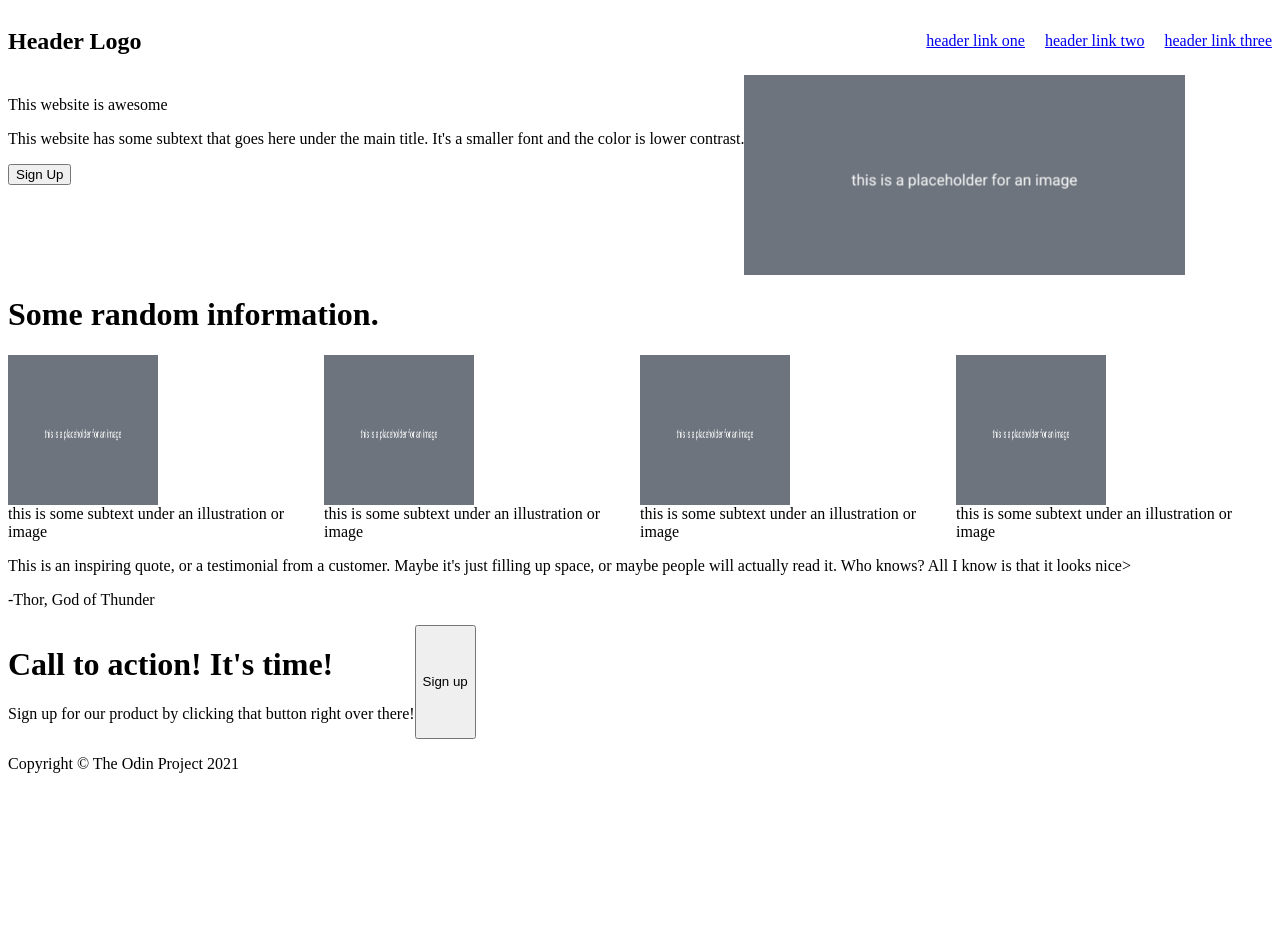
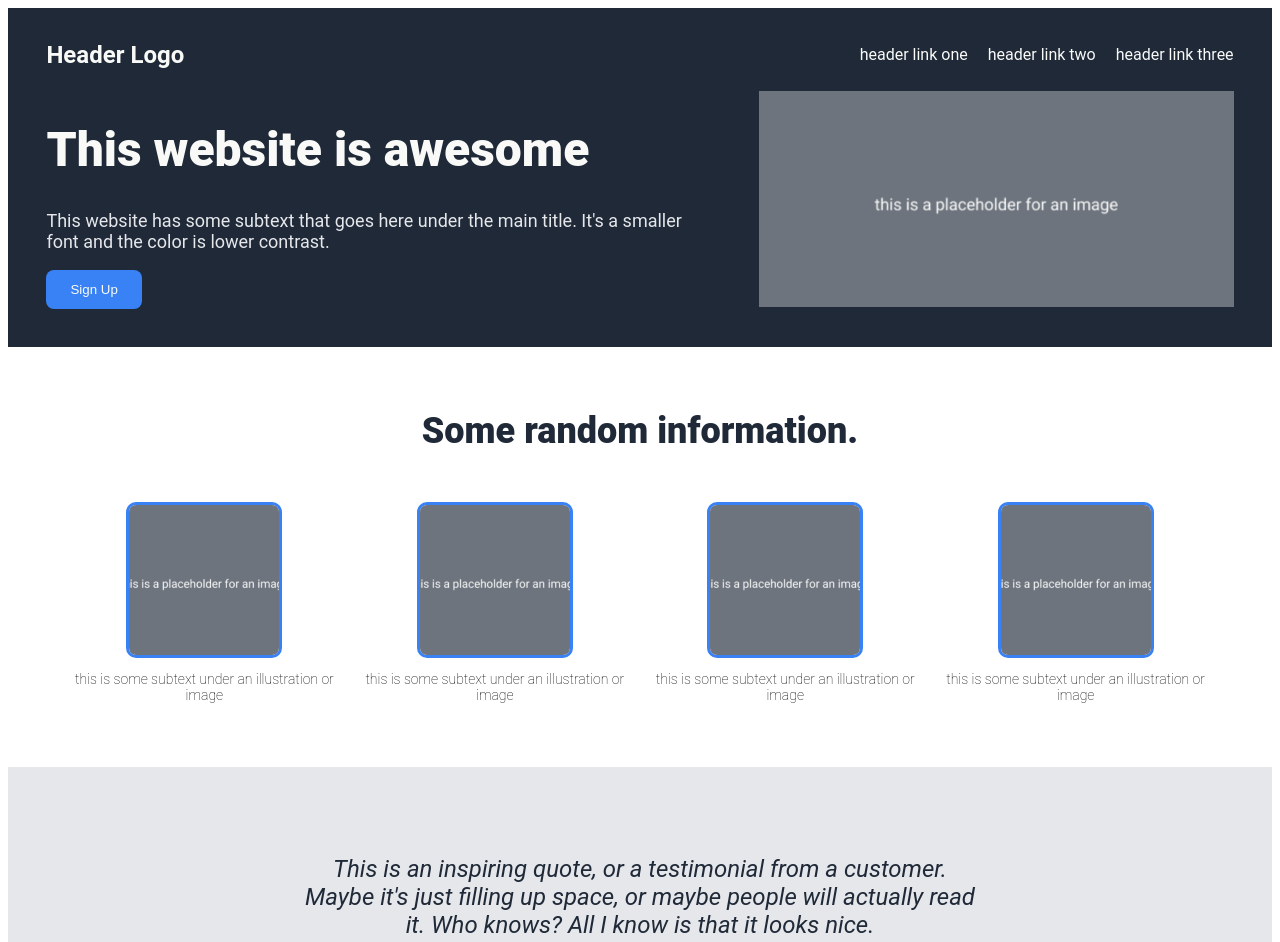
Before and after one commit to jaale98/LandingPage, a plain HTML site: page index.html in a window 1280 px wide. Shown: the top 942 px of the page. Before the commit the page ends 800 px from the top, so only its background shows below. Drawn offline with Linux system fonts and the light colour scheme.

Commit message:
finish all the css

```diff
--- a/index.html
+++ b/index.html
@@ -3,7 +3,7 @@
 <head>
     <meta charset="UTF-8">
     <meta name="viewport" content="width=device-width, initial-scale=1.0">
-    <title>Document</title>
+    <title>LandingPage</title>
     <link rel="stylesheet" href="styles.css">
 </head>
 <body>
@@ -18,7 +18,7 @@
        </nav>
        <div class="hero">
             <div class="herotext">
-                <h1></h1>This website is awesome</h1>
+                <h1>This website is awesome</h1>
                 <p>This website has some subtext that goes here under the main title. It's a smaller font and the color is lower contrast.</p>
                 <button class="herobutton">Sign Up</button>
             </div>
@@ -47,8 +47,8 @@
         </div>
     </div>
     <div class="main2">
-        <p>This is an inspiring quote, or a testimonial from a customer. Maybe it's just filling up space, or maybe people will actually read it. Who knows? All I know is that it looks nice></p>
-        <p>-Thor, God of Thunder</p>
+        <p class="quote">This is an inspiring quote, or a testimonial from a customer. Maybe it's just filling up space, or maybe people will actually read it. Who knows? All I know is that it looks nice.</p>
+        <p class="attribution">-Thor, God of Thunder</p>
     </div>
     <div class="main3">
         <div class="main3content">
@@ -56,11 +56,11 @@
                 <h1>Call to action! It's time!</h1>
                 <p>Sign up for our product by clicking that button right over there!</p>
             </div>
-            <button class="ctabutton">Sign up</button>
+            <button class="ctabutton">Sign Up</button>
         </div>
     </div>
     <footer>
-        <p>Copyright © The Odin Project 2021</p>
+        <p>Copyright © jaale98 2025</p>
     </footer>
 </body>
 </html>
--- a/styles.css
+++ b/styles.css
@@ -1,6 +1,15 @@
+body {
+    font-family: 'Roboto',sans-serif;
+}
+
 header {
     display: flex;
     flex-direction: column;
+    background-color: #1f2937;
+    padding-top: 1vw;
+    padding-bottom: 3vw;
+    padding-left: 3vw;
+    padding-right: 3vw;
 }
 
 .navbar {
@@ -8,6 +17,7 @@ header {
     width: 100%;
     justify-content: space-between;
     align-items: center;
+    color: #f9faf8;
 }
 
 .navbar ul {
@@ -16,38 +26,172 @@ header {
     gap: 20px;
 }
 
+ul li a {
+    text-decoration: none;
+    color: inherit;
+}
+
 .hero {
     display: flex;
+    align-items: center;
+    justify-content: space-between;
+    gap: 5vw;
+}
+
+.herotext h1 {
+    font-size: 48px;
+    color: #f9faf8;
+    font-weight: 900;
+}
+
+.herotext p {
+    font-size: 18px;
+    color: #e5e7eb;
 }
 
 .heroimage {
     height: 200px;
-    width: auto;
+    max-width: 40%;
+    height: auto;
+    flex-shrink: 1;
+    object-fit: contain;
+}
+
+.herobutton {
+    background-color: #3882f6;
+    color: #f9faf8;
+    border: none;
+    border-radius: 8px;
+    padding: 12px 24px;
+    cursor: pointer;
+    text-align: center;
+}
+
+.herobutton:hover {
+    background-color: #1d4ed8;
 }
 
 .main1 {
     display: flex;
     flex-direction: column;
+    text-align: center;
+    padding: 3vw;
+}
+
+.main1 h1 {
+    font-size: 36px;
+    color: #1f2937;
+    font-weight: 900;
 }
 
 .maincontent {
+    margin: 2vw;
     display: flex;
+    flex-wrap: wrap;
+    justify-content: center;
+    gap: 2vw;
 }
 
 .maincontentsquares {
     display: flex;
     flex-direction: column;
+    align-items: center;
+    text-align: center;
+    flex: 1;
+}
+
+.maincontentsquares span {
+    font-weight: 100;
+    font-size: 14px;
+    margin-top: 13px;
 }
 
 .mainimage {
-    height: 150px;
+    max-width: 100%;
+    height: auto;
     width: 150px;
+    aspect-ratio: 1 / 1;
+    object-fit: cover;
+    border-radius: 10px;
+    border: 3px solid #3882f6;
+}
+
+.main2 {
+    display: flex;
+    flex-direction: column;
+    justify-content: center;
+    align-items: center;
+    background-color: #e5e7eb;
+    padding: 5vw;
+    text-align: center;
+}
+
+.quote {
+    font-size: 24px;
+    font-style: italic;
+    max-width: 60%;
+    color: #1f2937;
+}
+
+.attribution {
+    font-size: 16px;
+    font-weight: bold;
+    text-align: right;
+    width: 100%;
+    margin-top: 10px;
 }
 
 .main3 {
     display: flex;
+    justify-content: center;
+    align-items: center;
+    padding: 10vw;
 }
 
 .main3content {
     display: flex;
+    justify-content: space-between;
+    align-items: center;
+    background-color: #3882f6;
+    padding: 3vw;
+    border-radius: 10px;
+    max-width: 800px;
+    width: 100%;
+    color: #f9faf8;
 }
+
+.main3textbox h1 {
+    font-size: 24px;
+    font-weight: bold;
+}
+
+.main3textbox p {
+    font-size: 16px;
+}
+
+.ctabutton {
+    background-color: transparent;
+    color: #f9faf8;
+    border: 2px solid #f9faf8;
+    border-radius: 8px;
+    padding: 12px 24px;
+    font-size: 16px;
+    font-weight: bold;
+    cursor: pointer;
+}
+
+.ctabutton:hover {
+    background-color: #f9faf8;
+    color: #3882f6;
+}
+
+footer {
+    display: flex;
+    justify-content: center;
+    align-items: center;
+    background-color: #1f2937;
+    color: #f9faf8;
+    padding: 2vw;
+    font-size: 14px;
+    text-align: center;
+}
```
